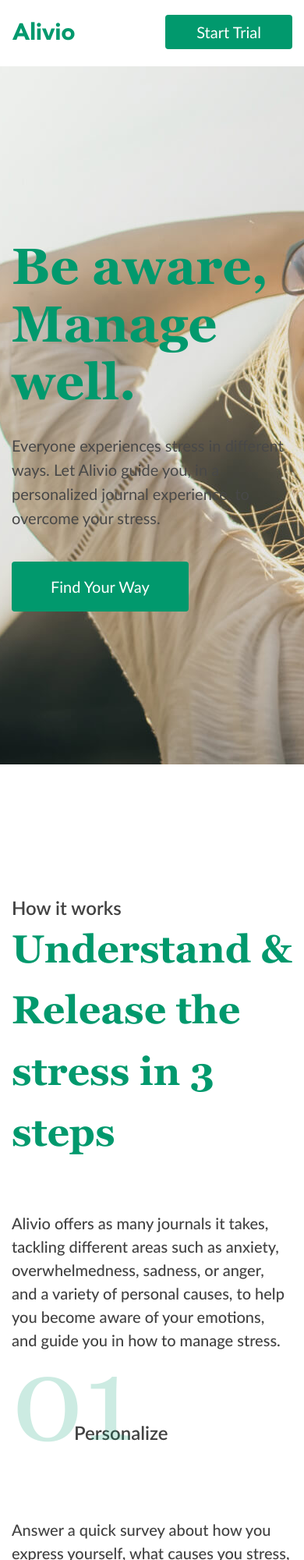
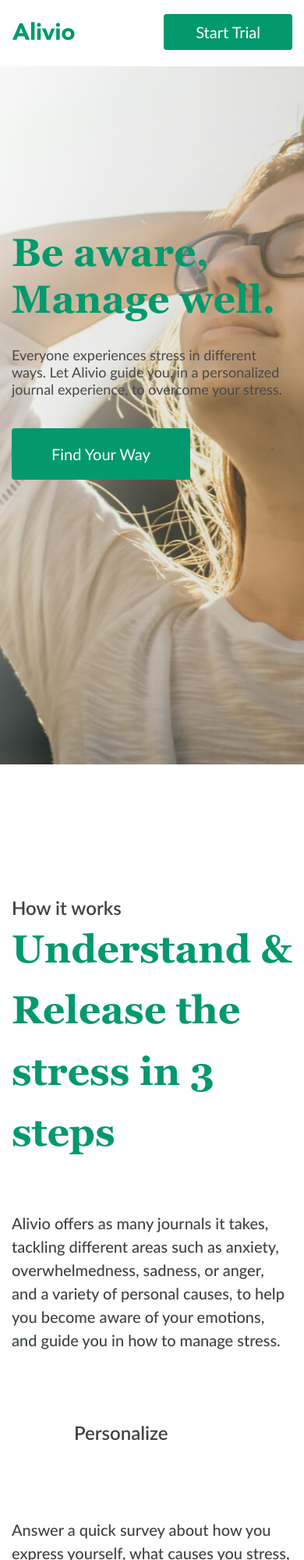
Before and after one commit to theMark001/Alivio, a plain HTML site: page index.html in a window 390 px wide. Shown: the top 2000 px of the page at 78% size. Drawn offline with Linux system fonts and the light colour scheme; files whose address does not match are found by name.

Commit message:
Last commit

```diff
--- a/scss/common.scss
+++ b/scss/common.scss
@@ -79,12 +79,12 @@ button {
             background-color: $main_color;
             margin-left: 35px;
             cursor: pointer;
+            border: 1px solid $main-color;
 
             &:hover {
                 transition: color .4s, background-color .4s;
                 background-color: transparent;
                 color: $main-color;
-                border: 1px solid $main-color;
             }
         }
     }
@@ -110,6 +110,11 @@ button {
             color: $main_color;
             margin-bottom: 30px;
             max-width: 440px;
+
+            @media (max-width: 1024px) {
+                font-size: 50px;
+                line-height: 60px;
+              }
         }
 
         &_paragraph {
@@ -119,6 +124,11 @@ button {
             color: $second_text_color;
             margin-bottom: 60px;
             max-width: 420px;
+
+            @media (max-width: 1024px) {
+                font-size: 18px;
+                line-height: 22px;
+              }
         }
 
         &_button {
@@ -129,12 +139,12 @@ button {
             padding: 20px 50px;
             background-color: $main_color;
             border-radius: 4px;
+            border: 1px solid $main-color;
 
             &:hover {
                 transition: color .4s, background-color .4s;
                 background-color: transparent;
                 color: $main-color;
-                border: 1px solid $main-color;
             }
         }
     }
@@ -205,6 +215,11 @@ button {
             font-weight: 400;
             font-size: 150px;
             color: rgba(1, 153, 109, 0.2);
+
+            @media (max-width: 1024px) {
+                font-size: 20px;
+                line-height: 100%;
+              }
         }
 
         &_title {
@@ -267,13 +282,13 @@ button {
             font-weight: 400;
             font-size: 20px;
             line-height: 25px;
+            border: 1px solid $main-color;
             color: #fff;
 
             &:hover {
                 transition: color .4s, background-color .4s;
                 background-color: transparent;
                 color: $main-color;
-                border: 1px solid $main-color;
             }
         }
     }
@@ -299,7 +314,6 @@ button {
 
         &_container {
             position: absolute;
-            width: 826px;
             height: 516.11px;
         }
 
@@ -456,12 +470,12 @@ button {
             background-color: $main_color;
             padding: 20px 50px;
             border-radius: 4px;
+            border: 1px solid $main-color;
 
             &:hover {
                 transition: color .4s, background-color .4s;
                 background-color: transparent;
                 color: $main-color;
-                border: 1px solid $main-color;
             }
         }
     }
@@ -500,8 +514,8 @@ button {
 
 
 @media screen and (max-width: 1280px) {
-    .header__navigation_link {
-        margin-right: 5px;
+    .header__navigation {
+        display: none;
     }
 
     .about-us__text_title {
@@ -510,6 +524,14 @@ button {
 }
 
 @media screen and (max-width: 1285px) {
+    .home {
+        background-image: url("../img/promo-bg-mobile.jpg");
+    }
+
+    .steps__item {
+        max-width: none;
+    }
+
     .steps__text {
         flex-wrap: wrap;
 
@@ -567,9 +589,6 @@ button {
 
 
 @media screen and (max-width: 980px) {
-    .header__navigation {
-        display: none;
-    }
 
     .container {
         max-width: 950px;
```
Also changed, not shown: css/common.css, img/promo-bg-mobile.jpg (added), 1 other file.
